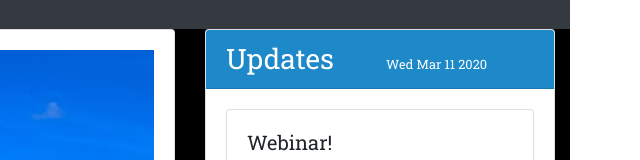
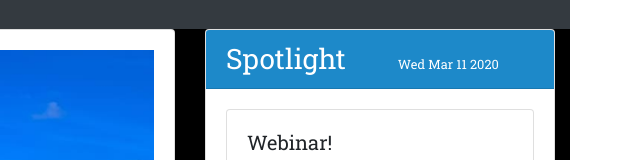
Before and after one commit to adam77pagan/BootstrapDemo, a plain HTML site: page index.html in a window 1280 px wide. Shown: the part 299-459 px from the top of the page, 640-1280 px from the left. Drawn offline with nearby package versions, Linux system fonts and the light colour scheme.

Commit message:
V2 Demo 03112020

```diff
--- a/index.html
+++ b/index.html
@@ -104,7 +104,7 @@
 			<div class="col col-lg-4 mt-4 mt-md-0">
 				<div class="card">
 					<div class="card-header">
-						<h3 class="d-inline">Updates</h3>
+						<h3 class="d-inline">Spotlight</h3>
 						<span id="currentDate" class="ml-5">
 						</span>
 					</div>
```
